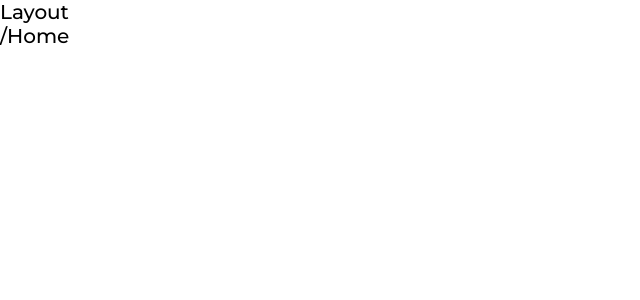
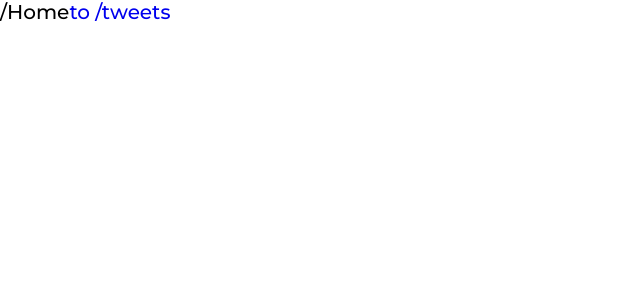
Before and after one commit to chertoha/tweet-hub, a React (Create React App) app: page / in a window 1280 px wide. Shown: the top 300 px of the page, without its empty margins (0-640 px from the left). Built offline with nearby package versions, Linux system fonts and the light colour scheme.

Commit message:
backLink

```diff
--- a/package.json
+++ b/package.json
@@ -9,6 +9,7 @@
     "prop-types": "^15.8.1",
     "react": "^18.2.0",
     "react-dom": "^18.2.0",
+    "react-icons": "^4.8.0",
     "react-router": "^6.10.0",
     "react-router-dom": "^6.10.0",
     "react-scripts": "5.0.1",
--- a/src/components/Layout/Layout.js
+++ b/src/components/Layout/Layout.js
@@ -4,8 +4,6 @@ import { StyledLayout } from "./Layout.styled";
 const Layout = () => {
   return (
     <StyledLayout>
-      {/* <Header /> */}
-      <div>Layout</div>
       <Outlet />
     </StyledLayout>
   );
--- a/src/index.css
+++ /dev/null
@@ -1,13 +0,0 @@
-body {
-  margin: 0;
-  font-family: -apple-system, BlinkMacSystemFont, 'Segoe UI', 'Roboto', 'Oxygen',
-    'Ubuntu', 'Cantarell', 'Fira Sans', 'Droid Sans', 'Helvetica Neue',
-    sans-serif;
-  -webkit-font-smoothing: antialiased;
-  -moz-osx-font-smoothing: grayscale;
-}
-
-code {
-  font-family: source-code-pro, Menlo, Monaco, Consolas, 'Courier New',
-    monospace;
-}
--- a/src/pages/HomePage/HomePage.js
+++ b/src/pages/HomePage/HomePage.js
@@ -1,5 +1,17 @@
+import { Link, useLocation } from "react-router-dom";
+import { ROUTES } from "router";
+
 const HomePage = () => {
-  return <div>/Home</div>;
+  const location = useLocation();
+
+  return (
+    <div>
+      /Home
+      <Link to={ROUTES.TWEETS} state={{ from: location }}>
+        to /tweets
+      </Link>
+    </div>
+  );
 };
 
 export default HomePage;
--- a/src/pages/TweetsPage/TweetsPage.js
+++ b/src/pages/TweetsPage/TweetsPage.js
@@ -1,5 +1,15 @@
+import { Link, useLocation } from "react-router-dom";
+import { ROUTES } from "router";
+
 const TweetsPage = () => {
-  return <div>/TweetsPage</div>;
+  const location = useLocation();
+  const backRoute = location.state?.from ?? ROUTES.HOME;
+
+  return (
+    <div>
+      <Link to={backRoute}> Back</Link>
+    </div>
+  );
 };
 
 export default TweetsPage;
--- a/src/router.js
+++ b/src/router.js
@@ -25,9 +25,6 @@ const routes = [
   },
 ];
 
-// const router = createBrowserRouter(routes, {
-//   basename: "/tweet-hub.netlify.app",
-// });
 const router = createBrowserRouter(routes);
 
 export default router;
```
Also changed, not shown: 1 other file (tests, documents, lock files or other folders).
